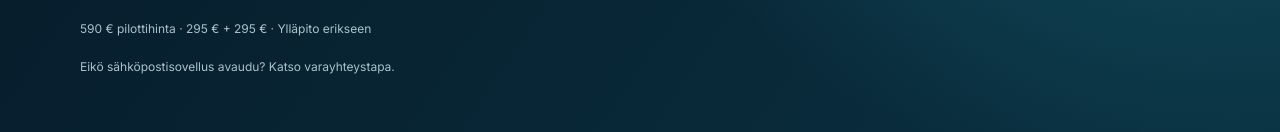
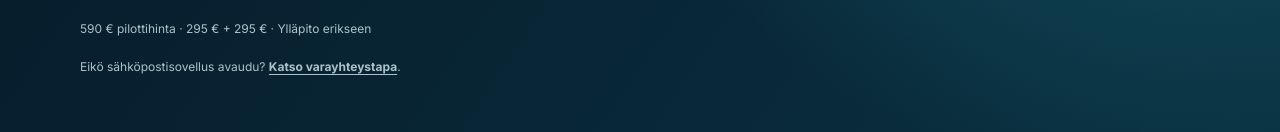
Before and after one commit to Jambovisuaalit/putkikasvu, a Next.js app: page / in a window 1280 px wide. Shown: the part 668-800 px from the top of the page. Built offline with nearby package versions, Linux system fonts and the light colour scheme.

Commit message:
docs(contact): document Resend DNS and accessible lead workflow

```diff
--- a/app/style.css
+++ b/app/style.css
@@ -55,3 +55,5 @@ h1,h2,h3{font-weight:700}
 .copy-status{display:block;min-height:24px;margin-top:8px;font-size:14px;font-weight:600;color:#006B65}
 @media(max-width:820px){.contact-panel{grid-template-columns:1fr;gap:30px}}
 @media(max-width:480px){.contact-aside{padding:22px}.contact-section{padding-block:56px}}
+
+.hero .note-link{text-decoration:underline;text-underline-offset:3px;font-weight:700}
```
